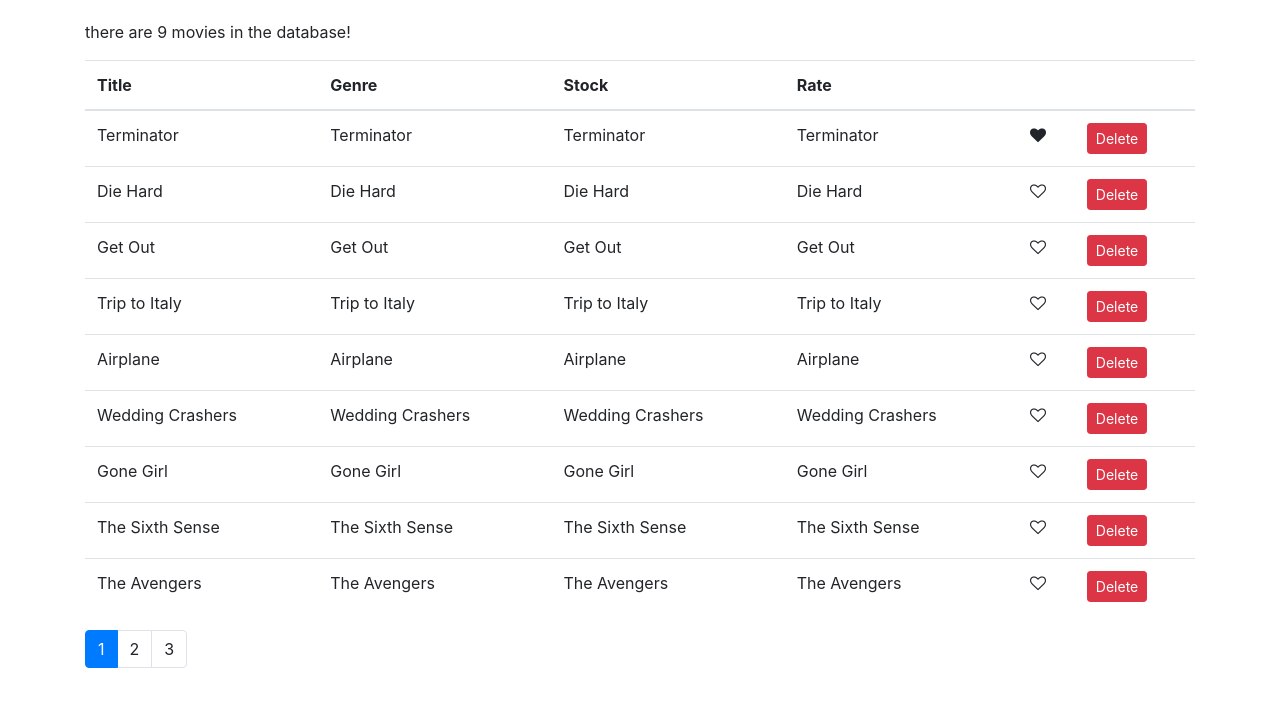
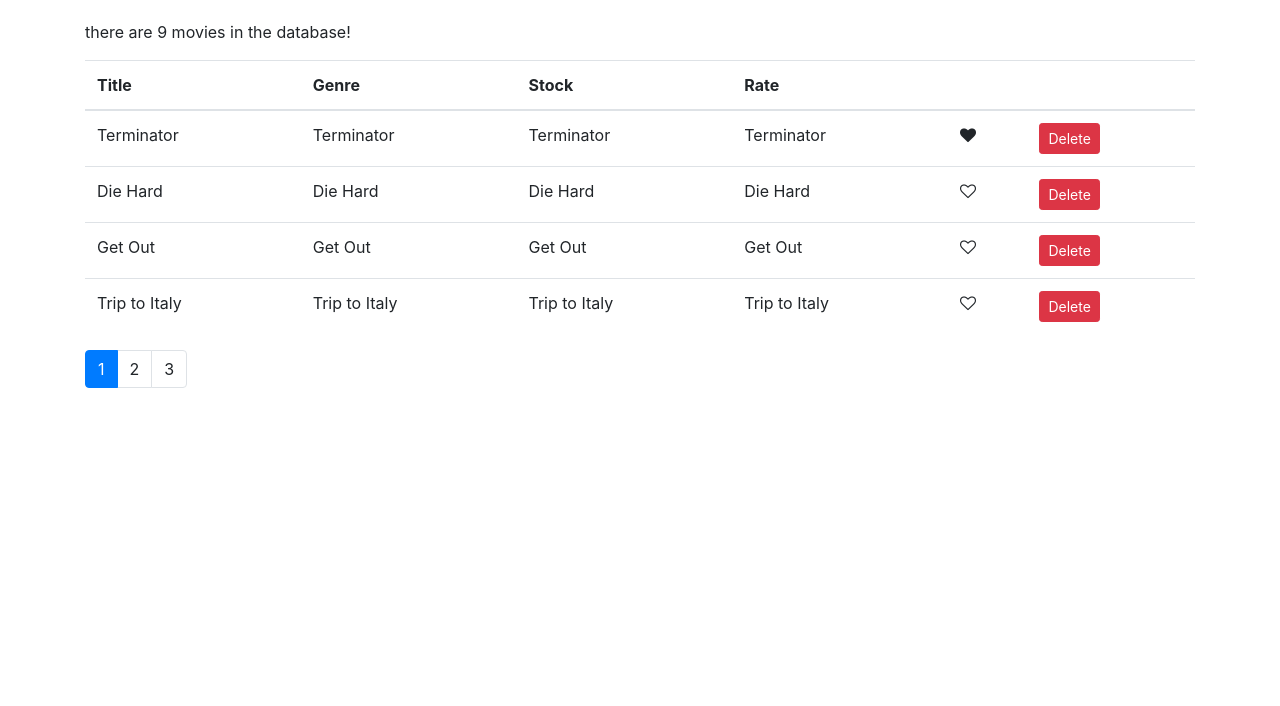
Before and after one commit to ZahraJiryaee/vidly, a React (Create React App) app: page / in a window 1280 px wide. Shown: the top 706 px of the page. Built offline with nearby package versions, Linux system fonts and the light colour scheme.

Commit message:
5.6. pagination data

```diff
--- a/src/components/movies.jsx
+++ b/src/components/movies.jsx
@@ -2,6 +2,7 @@
 import Like from "./common/like";
 import Pagination from "./common/pagination";
 import { getMovies } from "../services/fakeMovieService";
+import { paginate } from "./../utils/paginate";
 
 class Movies extends Component {
   state = {
@@ -32,9 +33,13 @@
 
   render() {
     const { length: count } = this.state.movies;
-    const { pageSize, currentPage } = this.state;
+    const { pageSize, currentPage, movies: allMovies } = this.state;
 
     if (count === 0) return <p>there are no movies!!</p>;
+
+    // instead of rendering this.state.movies.map, we render the below array
+    const movies = paginate(allMovies, currentPage, pageSize);
+
     return (
       <React.Fragment>
         <p>there are {count} movies in the database!</p>
@@ -51,7 +56,7 @@
             </tr>
           </thead>
           <tbody>
-            {this.state.movies.map((movie) => (
+            {movies.map((movie) => (
               <tr key={movie._id}>
                 <td>{movie.title}</td>
                 <td>{movie.title}</td>
--- /dev/null
+++ b/src/utils/paginate.js
@@ -0,0 +1,17 @@
+import _ from "lodash";
+
+export function paginate(items, pageNumber, pageSize) {
+  // know the starting index of item on this page
+  const startIndex = (pageNumber - 1) * pageSize;
+
+  // use lodash to go to startindex and take items for the currentPage
+  // _.slice(items, startIndex)
+
+  // go to the array and pick items for the currentPage
+  // _.take()
+
+  // in order to call this method using a chain, first we need to convert the items array to a lodash wrapper
+  // _(items)  => this will return a lodash obj andwith that we can chain all the lodash methods
+  // .value() => convert the lodash wrapper to a regular array
+  return _(items).slice(startIndex).take(pageSize).value();
+}
```
